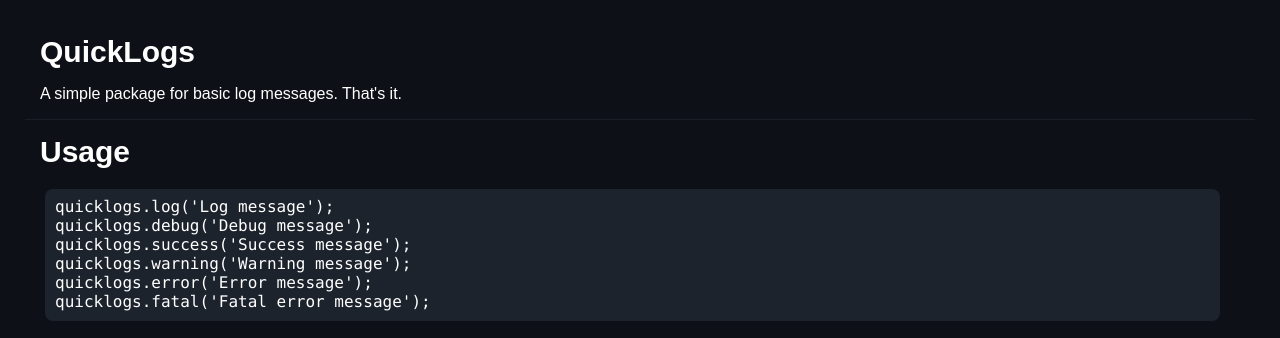
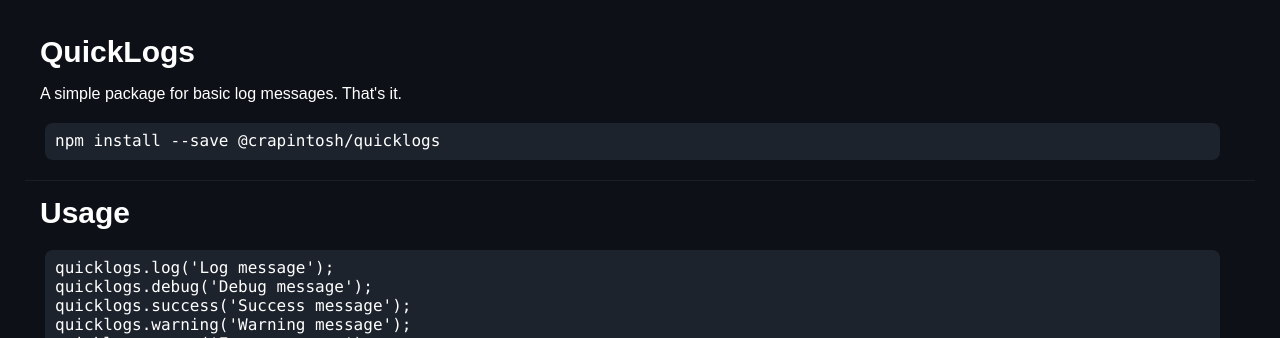
Before and after one commit to Kiddo9000/quicklogs, a plain HTML site: page index.html in a window 1280 px wide. Shown: the top 338 px of the page. Drawn offline with Linux system fonts and the light colour scheme.

Commit message:
Added NPM install command to website

```diff
--- a/index.html
+++ b/index.html
@@ -14,6 +14,8 @@ QuickLogs Website
         <div class="header-container">
             <div class="header-title">QuickLogs</div>
             <p>A simple package for basic log messages. That's it.</p>
+
+            <div class="codeblock">npm install --save @crapintosh/quicklogs</div>
         </div>
 
         <hr class="splitter">
```
Also changed, not shown: 1 other file.
